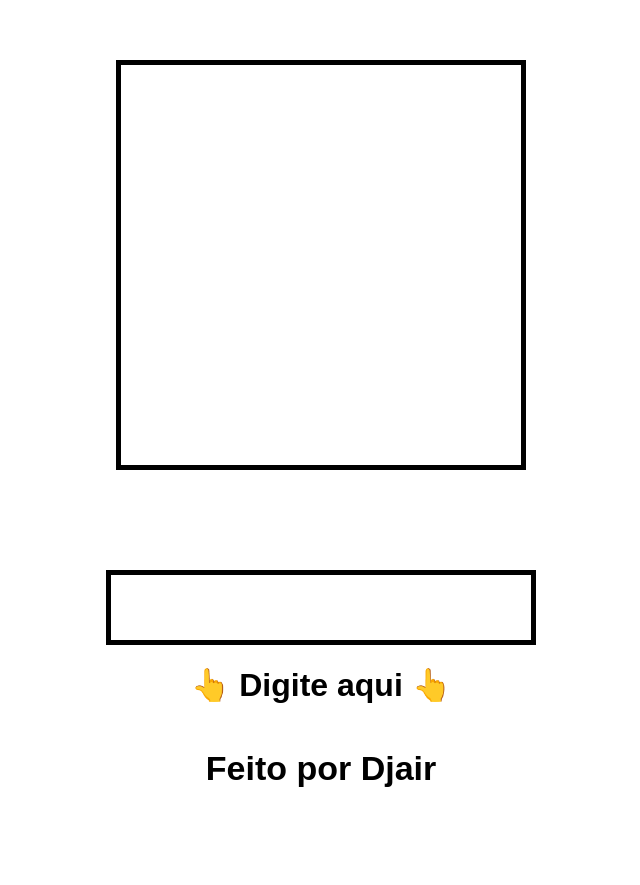
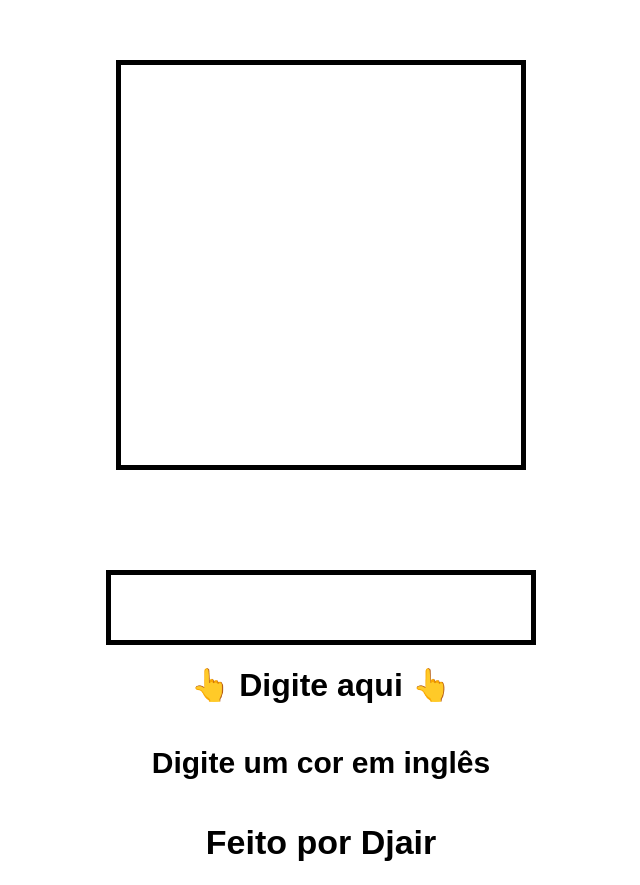
Before and after one commit to Djair235/Change-Color-Box, a plain HTML site: page index.html in a window 1280 px wide. Shown: the part 140-1025 px from the top of the page, without its empty margins (319-959 px from the left). Before the commit the page ends 950 px from the top, so only its background shows below. Drawn offline with Linux system fonts and the light colour scheme.

Commit message:
Update index.html

```diff
--- a/index.html
+++ b/index.html
@@ -47,6 +47,8 @@
         #div-pai-aviso {
             display: flex;
             justify-content: center;
+            flex-direction: column;
+            align-items: center;
         }
         #h1-aviso {
             font-family: Arial, Helvetica, sans-serif;
@@ -105,6 +107,12 @@
         }
 
 
+        #p_aviso1 {
+            font-size: 30px;
+            font-family: Arial, Helvetica, sans-serif;
+
+        }
+
 
 
 
@@ -132,6 +140,7 @@
     </div>
     <div id="div-pai-aviso">
         <h1 id="h1-aviso">👆 Digite aqui 👆 </h1>
+        <h1 id="p_aviso1"> Digite um cor em inglês </h1>
     </div>
 
     <div id="div-h1-final">
```
